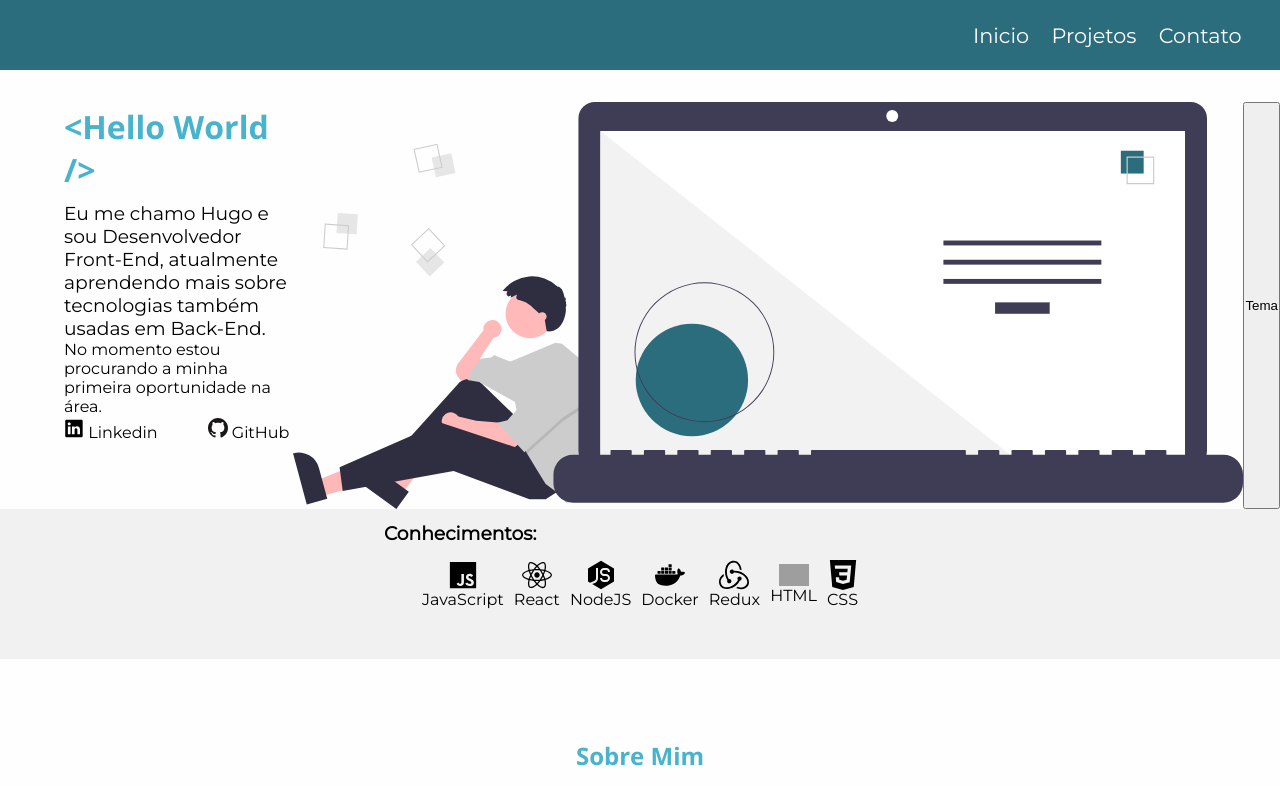
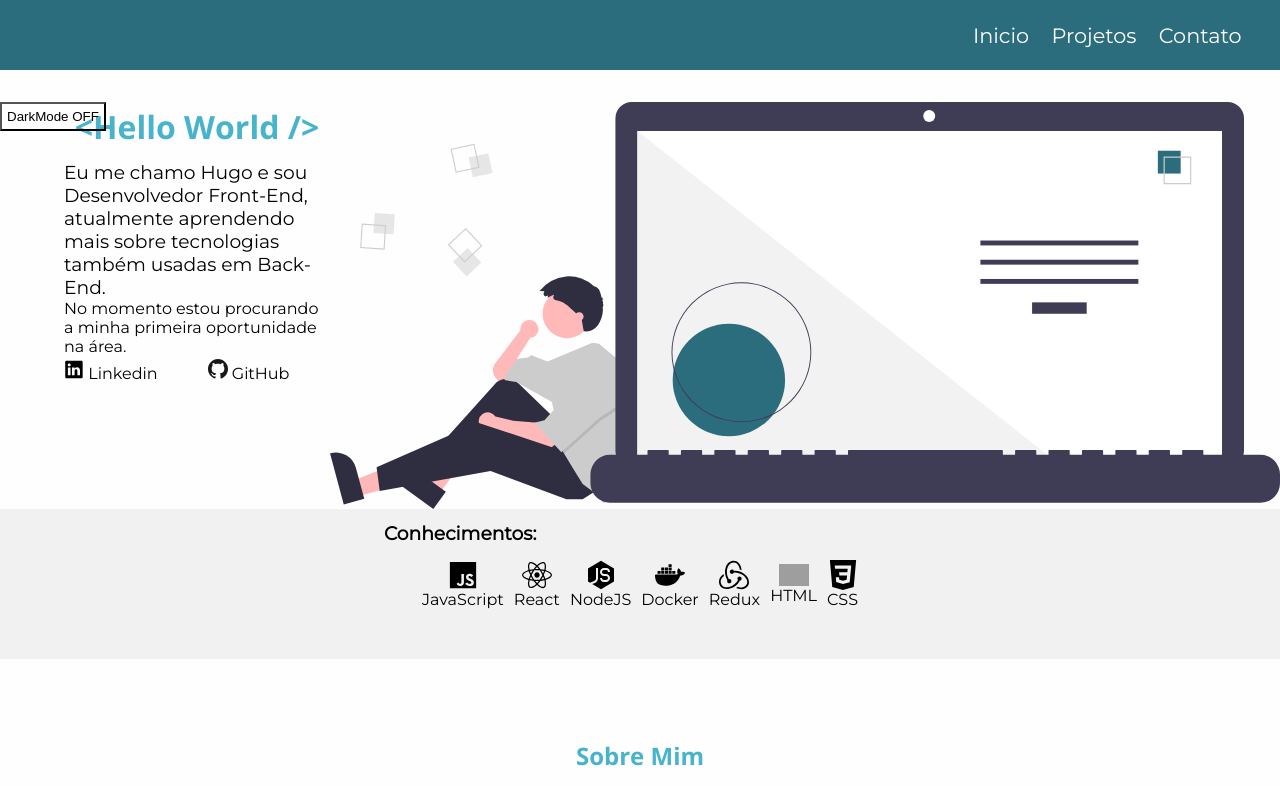
Before and after one commit to hgo19/hgo19.github.io, a React (Create React App) app: page / in a window 1280 px wide. Shown: the top 786 px of the page. Built offline with nearby package versions, Linux system fonts and the light colour scheme; grey boxes are pictures that could not be loaded.

Commit message:
botao de darkmode criado, falta estilizar

```diff
--- a/src/App.jsx
+++ b/src/App.jsx
@@ -9,6 +9,7 @@ import PortifolioContext from './context/PortifolioContext';
 import GlobalStyle from './assets/styles/GlobalStyle';
 
 import Header from './components/Header';
+import DarkModeSwitcher from './components/DarkModeSwitch';
 import Home from './pages/Home';
 import Contact from './pages/Contact';
 import Projects from './pages/Projects';
@@ -20,6 +21,7 @@ const {theme} = useContext(PortifolioContext);
   return (
     <ThemeProvider theme={theme === 'light' ? lightTheme : darkTheme}>
       <GlobalStyle />
+      <DarkModeSwitcher />
       <Header />
       <Switch>
         <Route exact path="/" component={ Home } />
--- a/src/components/Apresentation/index.jsx
+++ b/src/components/Apresentation/index.jsx
@@ -1,5 +1,4 @@
-import React, { useContext } from 'react';
-import PortifolioContext from '../../context/PortifolioContext';
+import React from 'react';
 
 import {
   ApresentationContainerStyled,
@@ -17,17 +16,6 @@ import linkedinIcon from '../../assets/images/logos/linkedinIcon.svg';
 import githubIcon from '../../assets/images/logos/githubIcon.svg';
 
 export default function Apresentation() {
-  const {theme, setTheme} = useContext(PortifolioContext);
-
-  const changeTheme = () => {
-    if (theme === 'light') {
-      setTheme('dark');
-    } else {
-      setTheme('light');
-    }
-  };
-
-
   return (
     <ApresentationContainerStyled>
       <ApresentationTextsStyled>
@@ -51,10 +39,6 @@ export default function Apresentation() {
         </ApresentationLogosStyled>
       </ApresentationTextsStyled>
       <ApresentationImgStyled src={ manWorking } alt="Man Working Draw"/>
-
-      <button type='button' onClick={changeTheme}>
-        Tema
-      </button>
     </ApresentationContainerStyled>
   );
 }
--- /dev/null
+++ b/src/components/DarkModeSwitch/index.jsx
@@ -0,0 +1,26 @@
+import React, { useContext, useState } from 'react'
+import PortifolioContext from '../../context/PortifolioContext';
+
+import { ButtonStyled } from './styles';
+
+export default function DarkModeSwitcher() {
+  const [toggle, setToggle] = useState(false);
+  const {theme, setTheme} = useContext(PortifolioContext);
+
+  const handleDarkMode = () => {
+    if (theme === 'light') {
+      setTheme('dark');
+    } else {
+      setTheme('light');
+    }
+    setToggle(!toggle);
+  };
+
+  return (
+    <div>
+      <ButtonStyled type="button" onClick={handleDarkMode}>
+      {toggle ? 'DarkMode ON' : 'DarkMode OFF'}
+      </ButtonStyled>
+    </div>
+  )
+}
--- /dev/null
+++ b/src/components/DarkModeSwitch/styles.js
@@ -0,0 +1,10 @@
+import styled from "styled-components";
+
+export const ButtonStyled = styled.button`
+  background-color: transparent;
+  color: ${({theme}) => theme.textColor};
+  padding: 5px;
+  position: absolute;
+`;
+
+export const meuPau = '';
```
